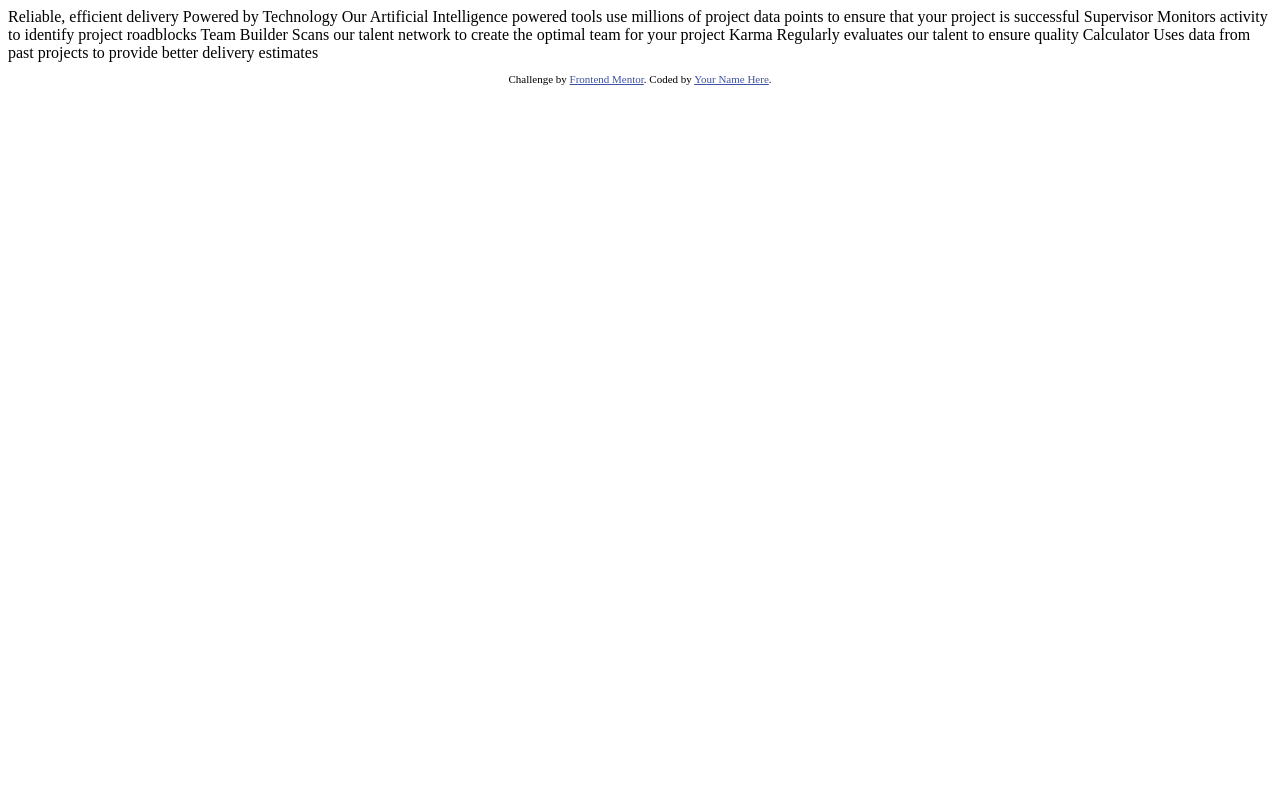
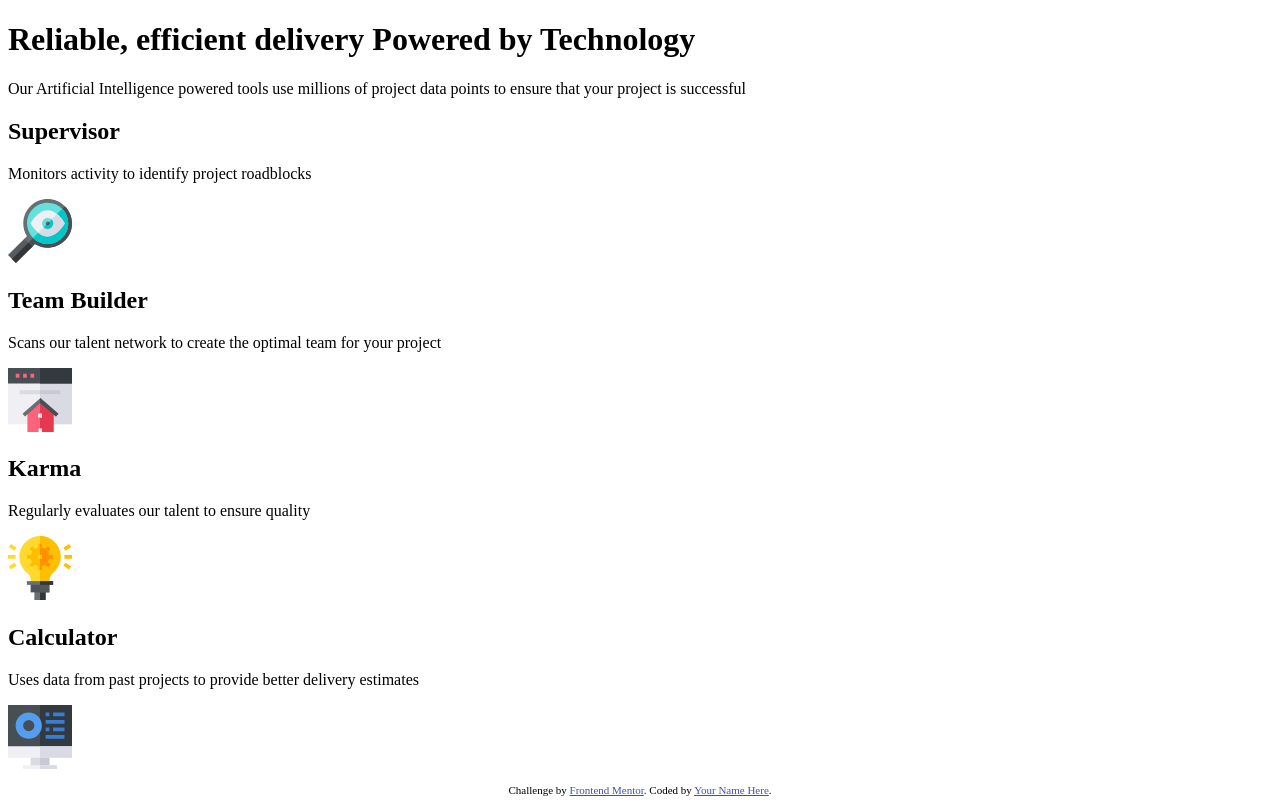
Before and after one commit to thesyntaxdude/four-card-feature-section-master, a plain HTML site: page index.html in a window 1280 px wide. Drawn offline with Linux system fonts and the light colour scheme.

Commit message:
markup done

```diff
--- a/index.html
+++ b/index.html
@@ -1,8 +1,10 @@
 <!DOCTYPE html>
 <html lang="en">
+
 <head>
   <meta charset="UTF-8">
-  <meta name="viewport" content="width=device-width, initial-scale=1.0"> <!-- displays site properly based on user's device -->
+  <meta name="viewport" content="width=device-width, initial-scale=1.0">
+  <!-- displays site properly based on user's device -->
 
   <link rel="icon" type="image/png" sizes="32x32" href="./images/favicon-32x32.png">
 
@@ -10,29 +12,55 @@
 
   <!-- Feel free to remove these styles or customise in your own stylesheet 👍 -->
   <style>
-    .attribution { font-size: 11px; text-align: center; }
-    .attribution a { color: hsl(228, 45%, 44%); }
+    .attribution {
+      font-size: 11px;
+      text-align: center;
+    }
+
+    .attribution a {
+      color: hsl(228, 45%, 44%);
+    }
   </style>
 </head>
+
 <body>
 
-  Reliable, efficient delivery
-  Powered by Technology
+  <h1 class="title">Reliable, efficient delivery <span class="break">Powered by Technology</span></h1>
 
-  Our Artificial Intelligence powered tools use millions of project data points
-  to ensure that your project is successful
+  <p class="subheading">Our Artificial Intelligence powered tools use millions of project data points
+    to ensure that your project is successful</p>
 
-  Supervisor
-  Monitors activity to identify project roadblocks
+  <div class="card">
+    <h2>Supervisor</h2>
+    <p>Monitors activity to identify project roadblocks</p>
+    <img src="images/icon-supervisor.svg" alt="Supervisor">
+  </div>
 
-  Team Builder
-  Scans our talent network to create the optimal team for your project
+  <div class="card">
+    <h2>Team Builder</h2>
+    <p>Scans our talent network to create the optimal team for your project</p>
+    <img src="images/icon-team-builder.svg" alt="team builder">
+  </div>
 
-  Karma
-  Regularly evaluates our talent to ensure quality
+  <div class="card">
+    <h2>Karma</h2>
+    <p>Regularly evaluates our talent to ensure quality</p>
+    <img src="images/icon-karma.svg" alt="light bulb">
+  </div>
 
-  Calculator
-  Uses data from past projects to provide better delivery estimates
+  <div class="card">
+    <h2>Calculator</h2>
+    <p>Uses data from past projects to provide better delivery estimates</p>
+    <img src="images/icon-calculator.svg" alt="Calculator">
+  </div>
+
+
+
+
+
+
+
+
 
 
   <footer>
@@ -42,4 +70,5 @@
     </p>
   </footer>
 </body>
+
 </html>
```
